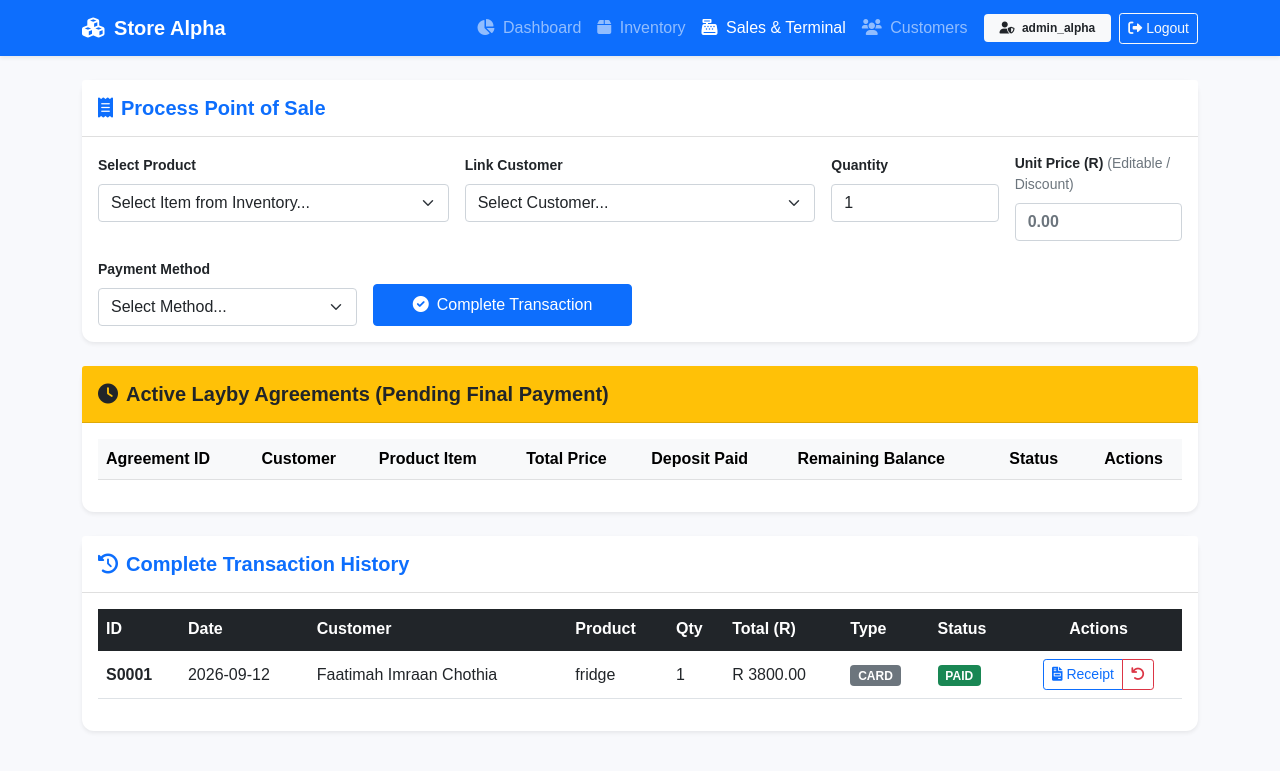
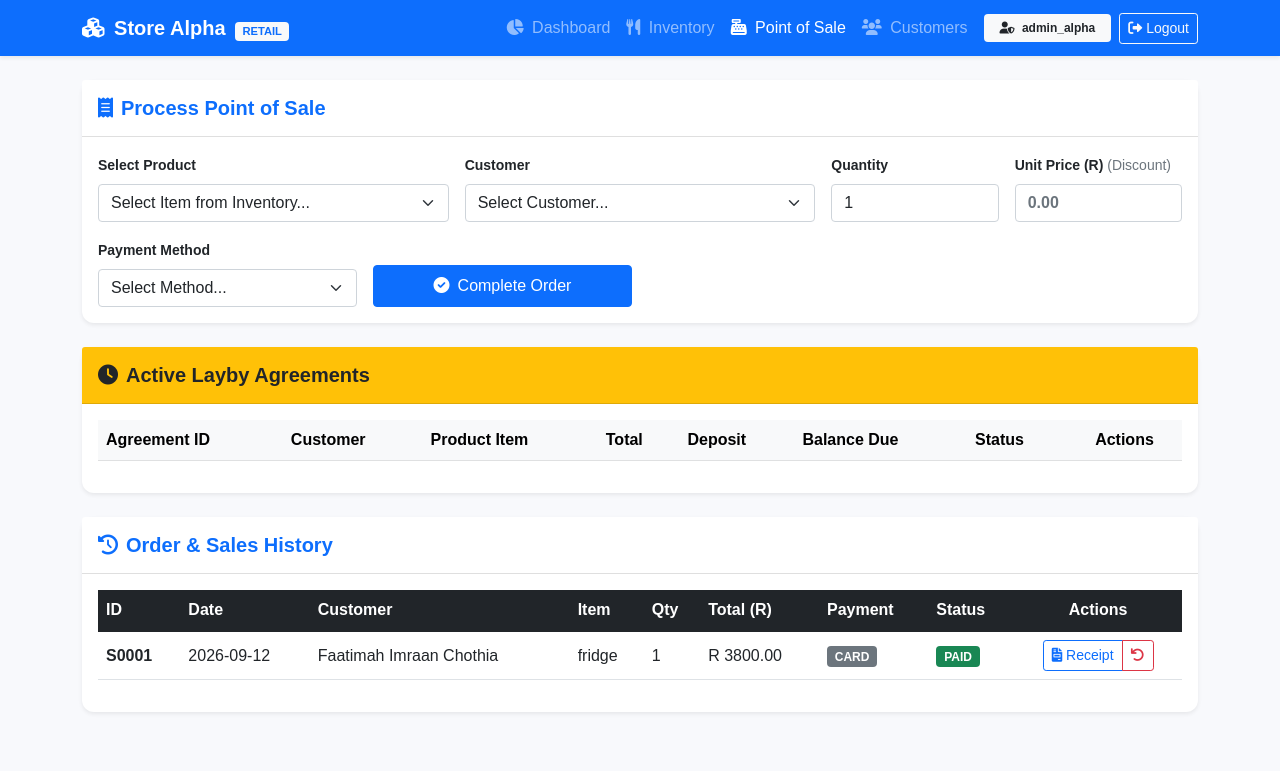
Before and after one commit to UsaamahChothia/sales_manager_web, a Flask app: page /sales in a window 1280 px wide. Shown: the top 771 px of the page. Run offline with Flask 3, Linux system fonts and the light colour scheme; a user stored in the database is signed in; data comes from the database, SQL or seed files in the repository; lists and menus that the app fills with data are empty.

Commit message:
Sync restaurant navigation and ring-up form in sales.html

```diff
--- a/templates/sales.html
+++ b/templates/sales.html
@@ -3,7 +3,7 @@
 <head>
     <meta charset="UTF-8">
     <meta name="viewport" content="width=device-width, initial-scale=1.0">
-    <title>{{ current_user.company_name }} - Sales &amp; Terminal</title>
+    <title>{{ current_user.company_name }} - Point of Sale</title>
     <link href="https://cdn.jsdelivr.net/npm/bootstrap@5.1.3/dist/css/bootstrap.min.css" rel="stylesheet">
     <link href="https://cdnjs.cloudflare.com/ajax/libs/font-awesome/6.0.0/css/all.min.css" rel="stylesheet">
     <link href="{{ url_for('static', filename='css/style.css') }}" rel="stylesheet">
@@ -13,11 +13,17 @@
         <div class="container">
             <a class="navbar-brand fw-bold" href="{{ url_for('dashboard') }}">
                 <i class="fas fa-cubes me-1"></i> {{ current_user.company_name }}
+                <span class="badge bg-light text-primary ms-1 text-uppercase" style="font-size:0.7rem;">{{ current_user.business_type }}</span>
             </a>
             <div class="navbar-nav ms-auto align-items-center">
                 <a class="nav-link" href="{{ url_for('dashboard') }}"><i class="fas fa-chart-pie me-1"></i> Dashboard</a>
-                <a class="nav-link" href="{{ url_for('products_page') }}"><i class="fas fa-box me-1"></i> Inventory</a>
-                <a class="nav-link active" href="{{ url_for('sales_page') }}"><i class="fas fa-cash-register me-1"></i> Sales &amp; Terminal</a>
+                <a class="nav-link" href="{{ url_for('products_page') }}">
+                    <i class="fas fa-utensils me-1"></i> {{ 'Menu Items' if current_user.business_type == 'restaurant' else 'Inventory' }}
+                </a>
+                {% if current_user.business_type == 'restaurant' %}
+                <a class="nav-link" href="{{ url_for('ingredients_page') }}"><i class="fas fa-seedling me-1"></i> Raw Ingredients</a>
+                {% endif %}
+                <a class="nav-link active" href="{{ url_for('sales_page') }}"><i class="fas fa-cash-register me-1"></i> Point of Sale</a>
                 <a class="nav-link" href="{{ url_for('customers_page') }}"><i class="fas fa-users me-1"></i> Customers</a>
                 <span class="badge bg-light text-dark ms-2 me-2 py-2 px-3">
                     <i class="fas fa-user-shield me-1"></i> {{ current_user.username }}
@@ -28,27 +34,30 @@
     </nav>
 
     <div class="container mt-4 mb-5">
-        <!-- New Sale Form -->
+        <!-- New Sale / Order Form -->
         <div class="card shadow-sm mb-4">
             <div class="card-header bg-white py-3">
-                <h5 class="m-0 fw-bold text-primary"><i class="fas fa-receipt me-2"></i>Process Point of Sale</h5>
+                <h5 class="m-0 fw-bold text-primary">
+                    <i class="fas fa-receipt me-2"></i>{{ 'Ring Up Order' if current_user.business_type == 'restaurant' else 'Process Point of Sale' }}
+                </h5>
             </div>
             <div class="card-body">
                 <form id="addSaleForm">
                     <div class="row g-3 mb-3">
                         <div class="col-md-4">
-                            <label class="form-label small fw-bold">Select Product</label>
+                            <label class="form-label small fw-bold">Select {{ 'Dish / Menu Item' if current_user.business_type == 'restaurant' else 'Product' }}</label>
                             <select name="product_id" class="form-select" required id="productSelect">
-                                <option value="">Select Item from Inventory...</option>
+                                <option value="">Select {{ 'Menu Item' if current_user.business_type == 'restaurant' else 'Item from Inventory' }}...</option>
                                 {% for product in products %}
-                                <option value="{{ product.product_id }}" data-price="{{ product.selling_price }}" data-stock="{{ product.stock_qty }}">
-                                    {{ product.product_name }} (Stock: {{ product.stock_qty }} | R {{ "%.2f"|format(product.selling_price|float) }})
+                                <option value="{{ product.product_id }}" data-price="{{ product.selling_price }}">
+                                    {{ product.product_name }} - R {{ "%.2f"|format(product.selling_price|float) }}
+                                    {% if current_user.business_type == 'retail' %}(Stock: {{ product.stock_qty }}){% endif %}
                                 </option>
                                 {% endfor %}
                             </select>
                         </div>
                         <div class="col-md-4">
-                            <label class="form-label small fw-bold">Link Customer</label>
+                            <label class="form-label small fw-bold">Customer</label>
                             <select name="customer_id" class="form-select" required id="customerSelect">
                                 <option value="">Select Customer...</option>
                                 {% for customer in customers %}
@@ -61,7 +70,7 @@
                             <input type="number" name="quantity_sold" id="quantityInput" class="form-control" value="1" min="1" required>
                         </div>
                         <div class="col-md-2">
-                            <label class="form-label small fw-bold">Unit Price (R) <span class="text-muted fw-normal">(Editable / Discount)</span></label>
+                            <label class="form-label small fw-bold">Unit Price (R) <span class="text-muted fw-normal">(Discount)</span></label>
                             <input type="number" name="sale_price" id="priceInput" class="form-control fw-bold text-primary" step="0.01" min="0" placeholder="0.00" required>
                         </div>
                     </div>
@@ -72,26 +81,32 @@
                             <select name="payment_type" class="form-select" required id="paymentType">
                                 <option value="">Select Method...</option>
                                 <option value="cash">Instant Cash</option>
-                                <option value="card">Card Terminal</option>
+                                <option value="card">Card Terminal / Speedpoint</option>
+                                {% if current_user.business_type == 'retail' %}
                                 <option value="layby">Layby Agreement</option>
+                                {% endif %}
                             </select>
                         </div>
+
+                        {% if current_user.business_type == 'retail' %}
                         <div class="col-md-3" id="depositSection" style="display: none;">
-                            <label class="form-label small fw-bold">Initial Deposit Paid (R)</label>
+                            <label class="form-label small fw-bold">Deposit Paid (R)</label>
                             <input type="number" name="deposit_amount" id="depositInput" class="form-control" step="0.01" placeholder="0.00">
                         </div>
                         <div class="col-md-3" id="installmentSection" style="display: none;">
-                            <label class="form-label small fw-bold">Layby Term Duration</label>
+                            <label class="form-label small fw-bold">Term Duration</label>
                             <select name="installment_plan" class="form-select" id="installmentSelect">
-                                <option value="30_days">30 Days (1 Month)</option>
-                                <option value="60_days">60 Days (2 Months)</option>
-                                <option value="90_days">90 Days (3 Months)</option>
-                                <option value="6_months">6 Months Maximum</option>
+                                <option value="30_days">30 Days</option>
+                                <option value="60_days">60 Days</option>
+                                <option value="90_days">90 Days</option>
+                                <option value="6_months">6 Months</option>
                             </select>
                         </div>
+                        {% endif %}
+
                         <div class="col-md-3">
                             <button type="button" class="btn btn-primary w-100 py-2" id="processSaleBtn" onclick="submitSaleTransaction()">
-                                <i class="fas fa-check-circle me-2"></i>Complete Transaction
+                                <i class="fas fa-check-circle me-2"></i>Complete Order
                             </button>
                         </div>
                     </div>
@@ -99,10 +114,11 @@
             </div>
         </div>
 
-        <!-- Active Layby Ledger -->
+        {% if current_user.business_type == 'retail' %}
+        <!-- Active Layby Ledger (Retail Only) -->
         <div class="card shadow-sm mb-4 border-warning">
             <div class="card-header bg-warning text-dark py-3">
-                <h5 class="m-0 fw-bold"><i class="fas fa-clock me-2"></i>Active Layby Agreements (Pending Final Payment)</h5>
+                <h5 class="m-0 fw-bold"><i class="fas fa-clock me-2"></i>Active Layby Agreements</h5>
             </div>
             <div class="card-body">
                 <div class="table-responsive">
@@ -112,9 +128,9 @@
                                 <th>Agreement ID</th>
                                 <th>Customer</th>
                                 <th>Product Item</th>
-                                <th>Total Price</th>
-                                <th>Deposit Paid</th>
-                                <th>Remaining Balance</th>
+                                <th>Total</th>
+                                <th>Deposit</th>
+                                <th>Balance Due</th>
                                 <th>Status</th>
                                 <th class="text-center">Actions</th>
                             </tr>
@@ -130,11 +146,9 @@
                                 <td>R {{ "%.2f"|format(sale.deposit_amount|float) }}</td>
                                 <td class="fw-bold text-danger">R {{ "%.2f"|format(sale.balance_amount|float) }}</td>
                                 <td>
-                                    {% if sale.payment_status == 'completed' %}
-                                        <span class="badge bg-success">COMPLETED</span>
-                                    {% else %}
-                                        <span class="badge bg-warning text-dark">IN PROGRESS</span>
-                                    {% endif %}
+                                    <span class="badge bg-{{ 'success' if sale.payment_status == 'completed' else 'warning text-dark' }}">
+                                        {{ sale.payment_status|upper }}
+                                    </span>
                                 </td>
                                 <td class="text-center">
                                     <div class="btn-group" role="group">
@@ -143,7 +157,7 @@
                                             <i class="fas fa-plus"></i> Pay
                                         </button>
                                         {% endif %}
-                                        <button type="button" class="btn btn-sm btn-outline-primary" onclick="window.location.href='/sales/{{ sale.sale_id }}/receipt'" title="Print Slip">
+                                        <button type="button" class="btn btn-sm btn-outline-primary" onclick="window.location.href='/sales/{{ sale.sale_id }}/receipt'">
                                             <i class="fas fa-print"></i> Slip
                                         </button>
                                     </div>
@@ -156,11 +170,12 @@
                 </div>
             </div>
         </div>
+        {% endif %}
 
-        <!-- All Transactions -->
+        <!-- Completed Orders / Transactions History -->
         <div class="card shadow-sm">
             <div class="card-header bg-white py-3">
-                <h5 class="m-0 fw-bold text-primary"><i class="fas fa-history me-2"></i>Complete Transaction History</h5>
+                <h5 class="m-0 fw-bold text-primary"><i class="fas fa-history me-2"></i>Order &amp; Sales History</h5>
             </div>
             <div class="card-body">
                 <div class="table-responsive">
@@ -170,10 +185,10 @@
                                 <th>ID</th>
                                 <th>Date</th>
                                 <th>Customer</th>
-                                <th>Product</th>
+                                <th>Item</th>
                                 <th>Qty</th>
                                 <th>Total (R)</th>
-                                <th>Type</th>
+                                <th>Payment</th>
                                 <th>Status</th>
                                 <th class="text-center">Actions</th>
                             </tr>
@@ -188,19 +203,13 @@
                                 <td>{{ sale.quantity_sold }}</td>
                                 <td>R {{ "%.2f"|format(sale.sale_price|float) }}</td>
                                 <td><span class="badge bg-secondary">{{ sale.payment_type|upper }}</span></td>
-                                <td>
-                                    {% if sale.payment_status in ['paid', 'completed'] %}
-                                        <span class="badge bg-success">{{ sale.payment_status|upper }}</span>
-                                    {% else %}
-                                        <span class="badge bg-warning text-dark">{{ sale.payment_status|upper }}</span>
-                                    {% endif %}
-                                </td>
+                                <td><span class="badge bg-success">{{ sale.payment_status|upper }}</span></td>
                                 <td class="text-center">
                                     <div class="btn-group" role="group">
-                                        <button type="button" class="btn btn-sm btn-outline-primary" onclick="window.location.href='/sales/{{ sale.sale_id }}/receipt'" title="View / Print Receipt">
+                                        <button type="button" class="btn btn-sm btn-outline-primary" onclick="window.location.href='/sales/{{ sale.sale_id }}/receipt'">
                                             <i class="fas fa-file-invoice"></i> Receipt
                                         </button>
-                                        <button class="btn btn-sm btn-outline-danger reverse-btn" data-sale-id="{{ sale.sale_id }}" title="Reverse Sale">
+                                        <button class="btn btn-sm btn-outline-danger reverse-btn" data-sale-id="{{ sale.sale_id }}">
                                             <i class="fas fa-undo"></i>
                                         </button>
                                     </div>
@@ -220,46 +229,43 @@
     const priceInput = document.getElementById('priceInput');
     const quantityInput = document.getElementById('quantityInput');
 
-    // Auto-fill price from product, but leave fully editable for custom discounts
     productSelect.addEventListener('change', function() {
         const option = this.options[this.selectedIndex];
         if (option.value) {
             priceInput.value = parseFloat(option.getAttribute('data-price')).toFixed(2);
-            quantityInput.max = option.getAttribute('data-stock');
         } else {
             priceInput.value = '';
         }
     });
 
-    document.getElementById('paymentType').addEventListener('change', function() {
-        const isLayby = this.value === 'layby';
-        document.getElementById('depositSection').style.display = isLayby ? 'block' : 'none';
-        document.getElementById('installmentSection').style.display = isLayby ? 'block' : 'none';
-        document.getElementById('depositInput').required = isLayby;
-    });
+    const paymentType = document.getElementById('paymentType');
+    if (paymentType) {
+        paymentType.addEventListener('change', function() {
+            const isLayby = this.value === 'layby';
+            const depSection = document.getElementById('depositSection');
+            const instSection = document.getElementById('installmentSection');
+            if (depSection) depSection.style.display = isLayby ? 'block' : 'none';
+            if (instSection) instSection.style.display = isLayby ? 'block' : 'none';
+        });
+    }
 
     function submitSaleTransaction() {
         const prodId = productSelect.value;
         const custId = document.getElementById('customerSelect').value;
         const qty = quantityInput.value;
         const price = priceInput.value;
-        const paymentType = document.getElementById('paymentType').value;
-        const deposit = document.getElementById('depositInput').value;
-        const plan = document.getElementById('installmentSelect').value;
+        const pType = paymentType.value;
+        const deposit = document.getElementById('depositInput') ? document.getElementById('depositInput').value : 0;
+        const plan = document.getElementById('installmentSelect') ? document.getElementById('installmentSelect').value : '';
 
-        if (!prodId || !custId || !paymentType || !qty || price === '') {
-            alert('Please select product, customer, quantity, payment type, and enter a valid unit price.');
-            return;
-        }
-
-        if (parseFloat(price) < 0) {
-            alert('Selling price cannot be negative.');
+        if (!prodId || !custId || !pType || !qty || price === '') {
+            alert('Please select item, customer, quantity, and valid unit price.');
             return;
         }
 
         const btn = document.getElementById('processSaleBtn');
         btn.disabled = true;
-        btn.innerText = 'Processing...';
+        btn.innerText = 'Processing Order...';
 
         fetch('/api/sales/add', {
             method: 'POST',
@@ -269,7 +275,7 @@
                 customer_id: custId,
                 quantity_sold: qty,
                 sale_price: price,
-                payment_type: paymentType,
+                payment_type: pType,
                 deposit_amount: deposit,
                 installment_plan: plan
             })
@@ -277,21 +283,21 @@
         .then(r => r.json())
         .then(res => {
             if (res.success) {
-                if (confirm('Sale completed! Would you like to view and print the receipt now?')) {
+                if (confirm('Order processed successfully! Print slip?')) {
                     window.location.href = '/sales/' + res.sale_id + '/receipt';
                 } else {
                     window.location.reload();
                 }
             } else {
-                alert('Error: ' + res.message);
+                alert('Order Failed: ' + res.message);
                 btn.disabled = false;
-                btn.innerText = 'Complete Transaction';
+                btn.innerText = 'Complete Order';
             }
         })
         .catch(err => {
-            alert('Request error: ' + err);
+            alert('Server error: ' + err);
             btn.disabled = false;
-            btn.innerText = 'Complete Transaction';
+            btn.innerText = 'Complete Order';
         });
     }
 
@@ -300,7 +306,7 @@
         if (paymentBtn) {
             const saleId = paymentBtn.getAttribute('data-sale-id');
             const balance = paymentBtn.getAttribute('data-balance');
-            const payment = prompt('Log installment for Layby: ' + saleId + '\nRemaining Balance Due: R ' + parseFloat(balance).toFixed(2) + '\nEnter amount paid (R):');
+            const payment = prompt('Log Layby Payment for ' + saleId + '\nBalance: R ' + parseFloat(balance).toFixed(2));
             if (payment && !isNaN(payment) && parseFloat(payment) > 0) {
                 fetch('/api/layby/payment', {
                     method: 'POST',
@@ -310,13 +316,7 @@
                 .then(r => r.json())
                 .then(res => {
                     alert(res.message);
-                    if (res.success) {
-                        if (confirm('Payment recorded! View updated layby receipt slip?')) {
-                            window.location.href = '/sales/' + saleId + '/receipt';
-                        } else {
-                            window.location.reload();
-                        }
-                    }
+                    if (res.success) window.location.reload();
                 });
             }
         }
@@ -324,7 +324,7 @@
         const reverseBtn = e.target.closest('.reverse-btn');
         if (reverseBtn) {
             const saleId = reverseBtn.getAttribute('data-sale-id');
-            if (confirm('Reverse sale ' + saleId + '? The stock will be immediately credited back to inventory.')) {
+            if (confirm('Reverse order ' + saleId + '? Ingredients/Stock will be restored.')) {
                 fetch('/api/sales/delete/' + saleId, { method: 'DELETE' })
                 .then(r => r.json())
                 .then(res => {
```
